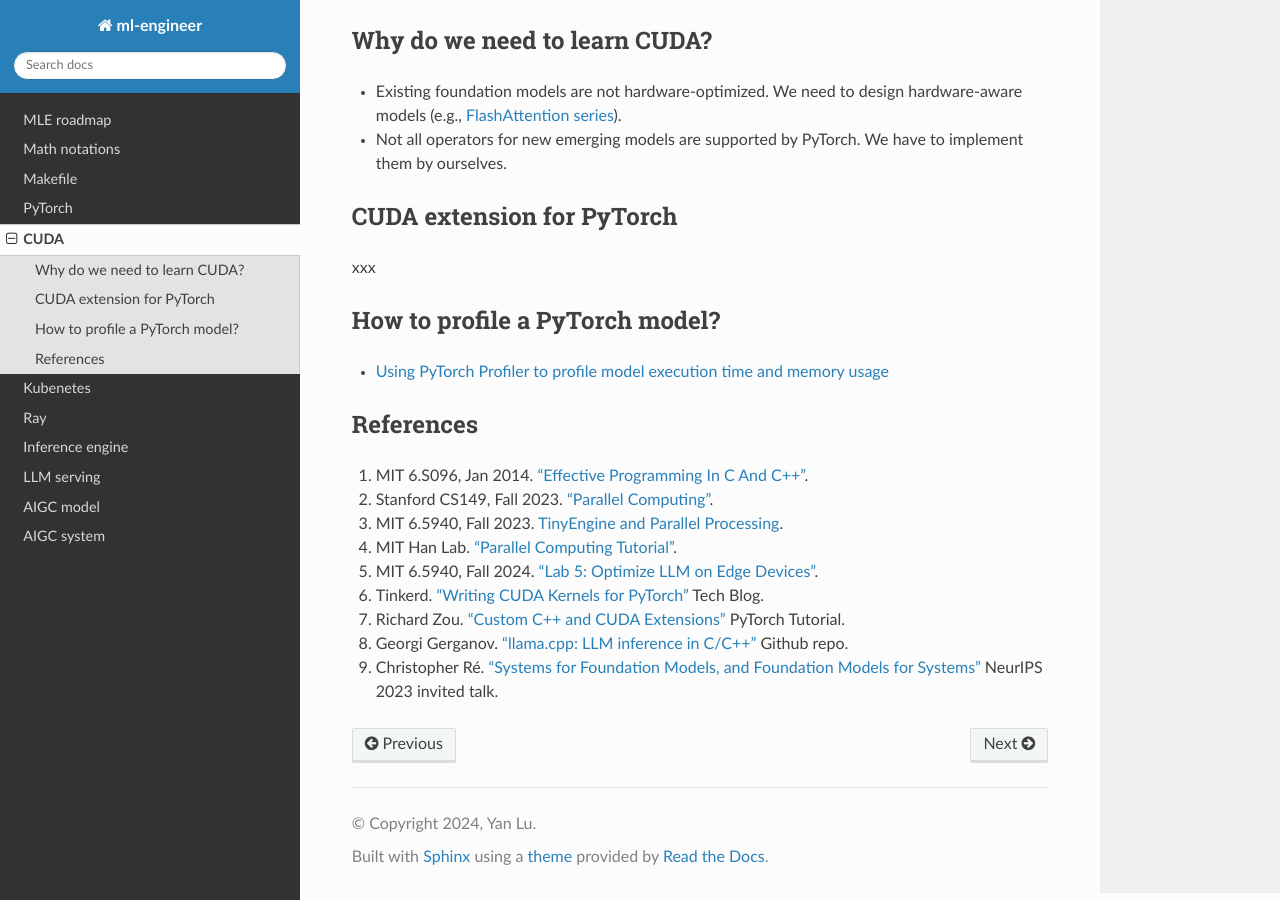
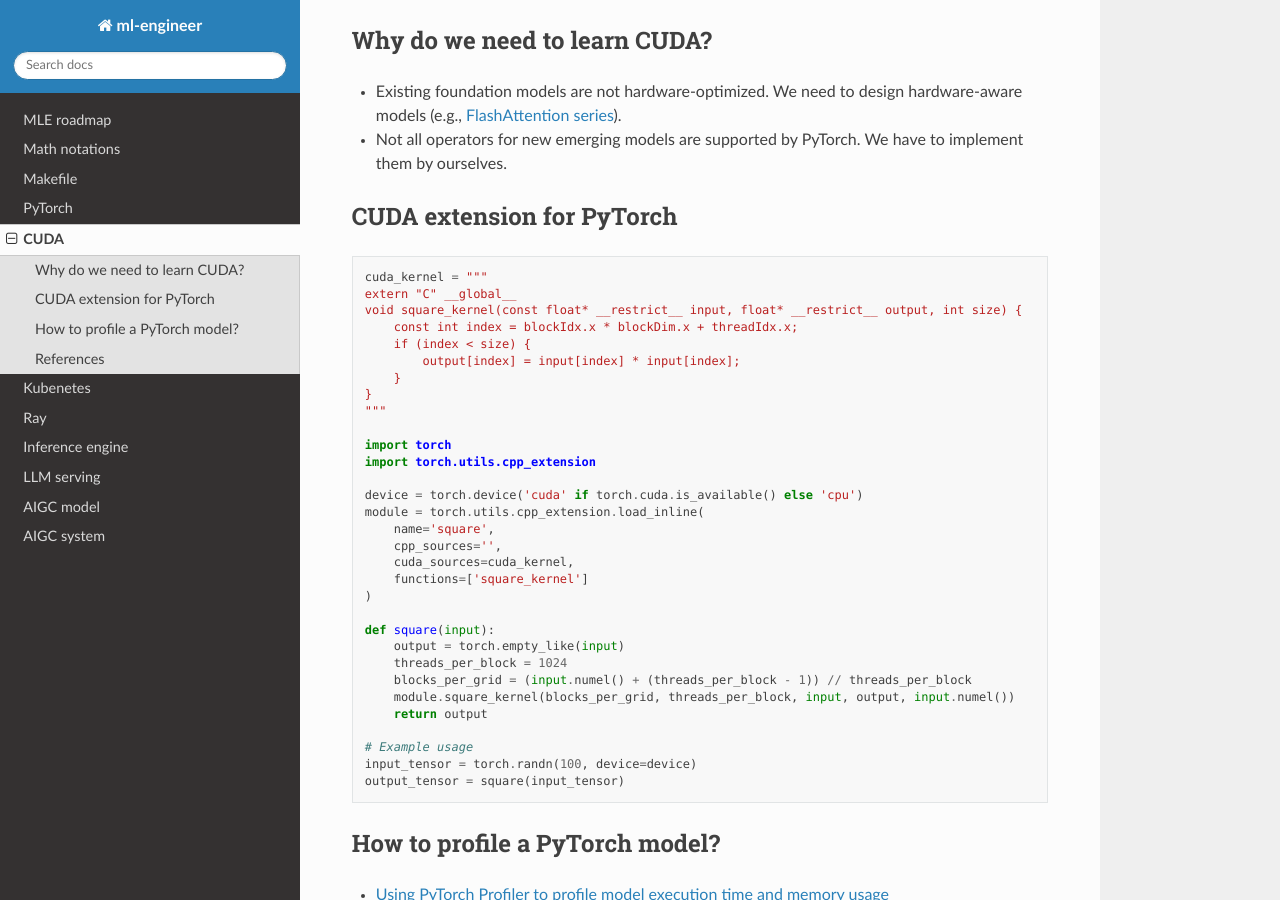
Before and after one commit to Jason-cs18/ml-engineer, a Sphinx documentation site: the page built from docs/source/cuda.rst, in a window 1280 px wide and 900 px high, scrolled down 256 px. Built offline with Sphinx 7.4.7 and the Read the Docs theme 3.1.0, drawn with Linux system fonts in a browser that asks for light colours.

Commit message:
update cuda

```diff
--- a/docs/source/cuda.rst
+++ b/docs/source/cuda.rst
@@ -12,7 +12,40 @@ Why do we need to learn CUDA?
 
 CUDA extension for PyTorch
 ----------------------------
-xxx
+.. code-block:: python
+
+    cuda_kernel = """
+    extern "C" __global__
+    void square_kernel(const float* __restrict__ input, float* __restrict__ output, int size) {
+        const int index = blockIdx.x * blockDim.x + threadIdx.x;
+        if (index < size) {
+            output[index] = input[index] * input[index];
+        }
+    }
+    """
+
+    import torch
+    import torch.utils.cpp_extension
+
+    device = torch.device('cuda' if torch.cuda.is_available() else 'cpu')
+    module = torch.utils.cpp_extension.load_inline(
+        name='square',
+        cpp_sources='',
+        cuda_sources=cuda_kernel,
+        functions=['square_kernel']
+    )
+
+    def square(input):
+        output = torch.empty_like(input)
+        threads_per_block = 1024
+        blocks_per_grid = (input.numel() + (threads_per_block - 1)) // threads_per_block
+        module.square_kernel(blocks_per_grid, threads_per_block, input, output, input.numel())
+        return output
+
+    # Example usage
+    input_tensor = torch.randn(100, device=device)
+    output_tensor = square(input_tensor)
+
 
 How to profile a PyTorch model?
 -------------------------------
```
